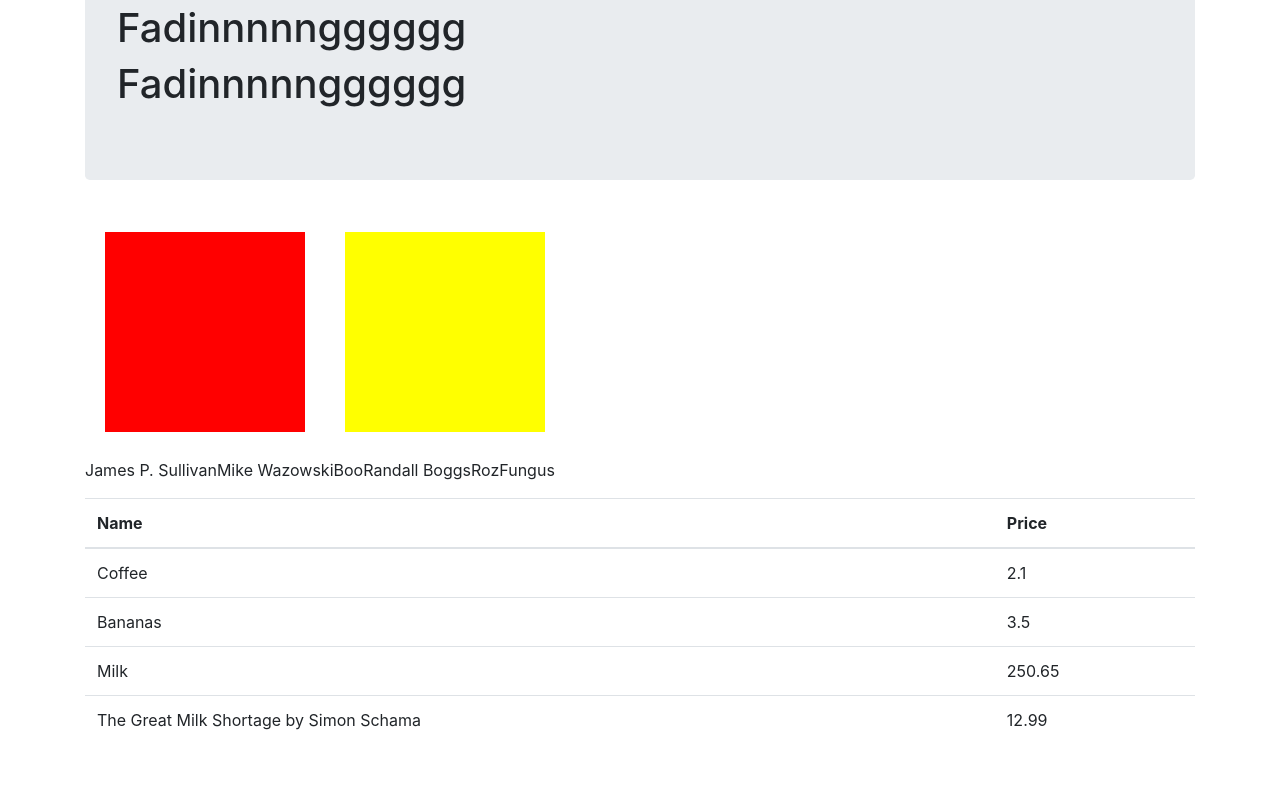
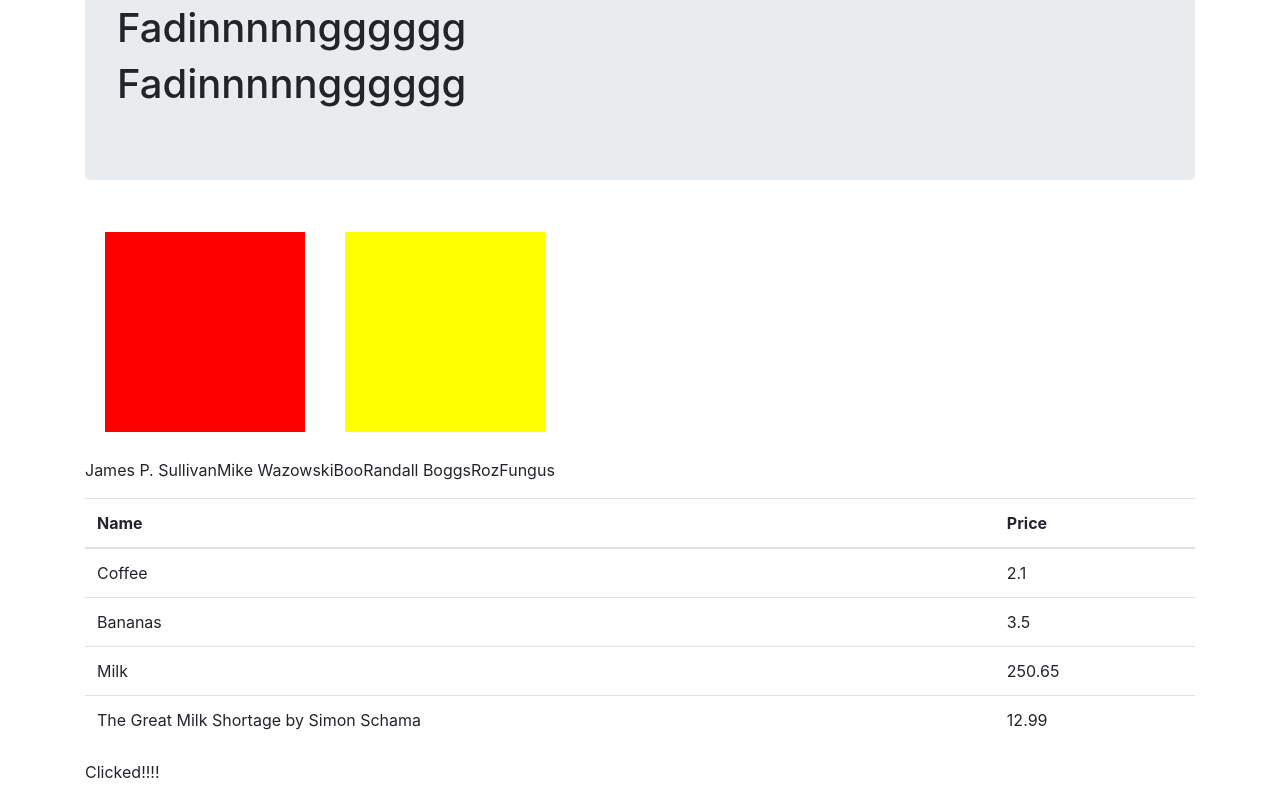
Before and after one commit to ross-ferreira/week-9-challenge01, a React (Create React App) app: page / in a window 1280 px wide. Shown: the part 420-1220 px from the top of the page. Before the commit the page ends 1180 px from the top, so only its background shows below. Built offline with nearby package versions, Linux system fonts and the light colour scheme.

Commit message:
Clicked completed

```diff
--- /dev/null
+++ b/src/Clicked.js
@@ -0,0 +1,33 @@
+import React, { Component } from "react";
+
+// we use className to add classes for Bootstrap styling
+
+ class Clicked  extends Component {
+
+    constructor(props) {
+        super(props);
+        this.state = { counter: 0,};
+        this.handleClick = this.handleClick.bind(this);
+    }
+
+    handleClick() {
+        let current = this.state.counter;
+        this.setState({ counter: current + 1 });
+       }
+
+    render() {
+    const {children} =this.props;
+
+    return (
+        <>
+            {/* <p onClick={ this.handleClick }>this.state.counter{children}</p>
+            <p >Clicked!!!!!</p> */}
+            {this.state.counter %2 ==0 ? <p onClick={ this.handleClick }>Clicked!!!!</p> : <p onClick={ this.handleClick }>{children}</p>}
+        </>
+    );
+    }
+    }
+export default Clicked;
+
+
+// Create a <Clicked> component. It should initially display "Not clicked" in a <p>. Once it's been clicked it should change to "Clicked".
--- a/src/Stuff.js
+++ b/src/Stuff.js
@@ -7,6 +7,7 @@ import Square from './Square';
 import People from './People';
 import Basket from './Basket';
 import FadeIn from './FadeIn';
+import Clicked from './Clicked';
 
 
 let items = [
@@ -27,6 +28,7 @@ let items = [
     <Square />{/* Please note the Difference, the default checks to see if the property exsists and if it does and has no value it will push through what the default value is, in this case yellow */}
     <People names={["James P. Sullivan", "Mike Wazowski", "Boo", "Randall Boggs", "Roz", "Fungus"]}/>
     <Basket items={ items }/>
+    <Clicked>Not Clicked</Clicked>
 </React.Fragment>
 );
 export default Stuff;
```
